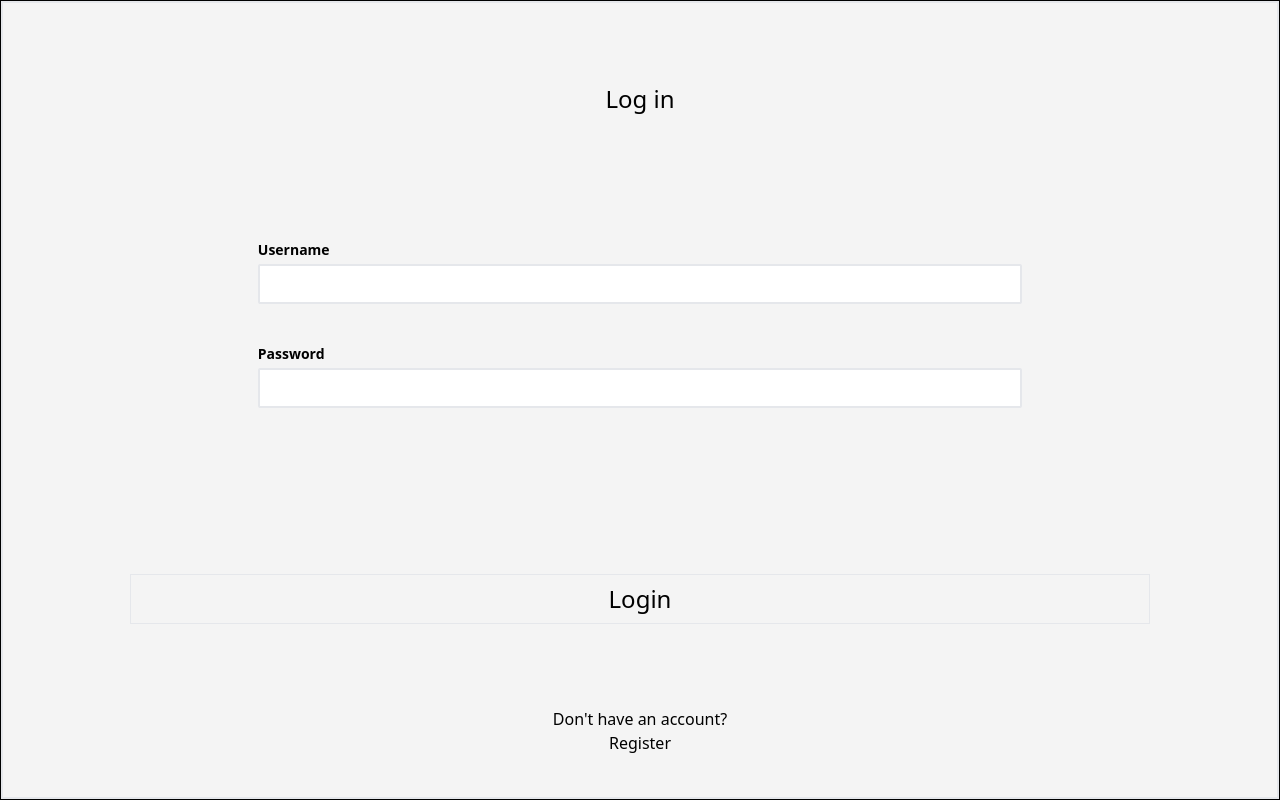
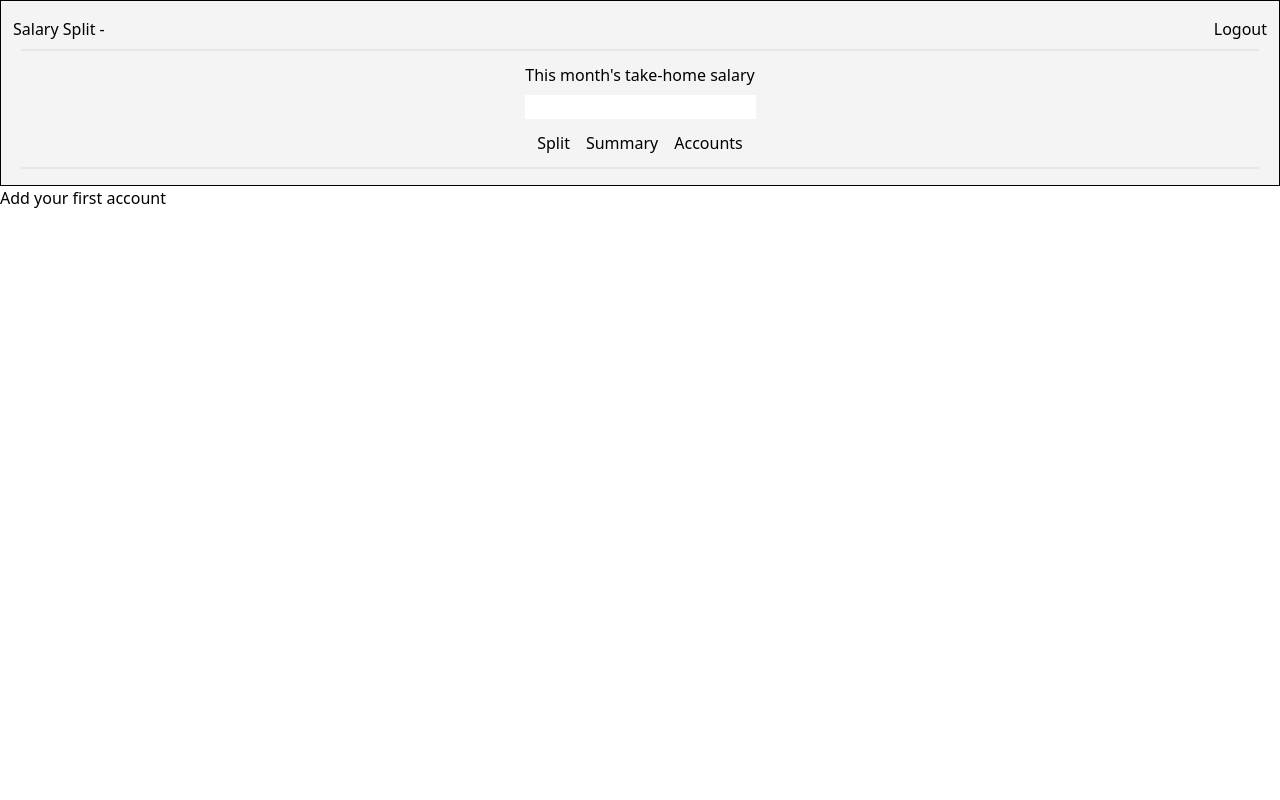
Before and after one commit to franciskershaw/salary-split, a React (Vite) app in the folder client/: page / in a window 1280 px wide. Built offline with nearby package versions, Linux system fonts and the light colour scheme; no server answers.

Commit message:
Remove Outlet from layout if no accounts created yet

```diff
--- a/client/src/components/SharedLayout/SharedLayout.tsx
+++ b/client/src/components/SharedLayout/SharedLayout.tsx
@@ -7,9 +7,15 @@ const SharedLayout = (): ReactElement => {
   const { user } = useUser();
   return (
     <>
-      {user && <Navbar />}
+      {user?.userInfo.accounts.length !== 0 && <Navbar />}
       <main>
-        <Outlet />
+        {user?.userInfo.accounts.length ? (
+          <Outlet />
+        ) : (
+          <form>
+            <h2>Add your first account</h2>
+          </form>
+        )}
       </main>
     </>
   );
```
